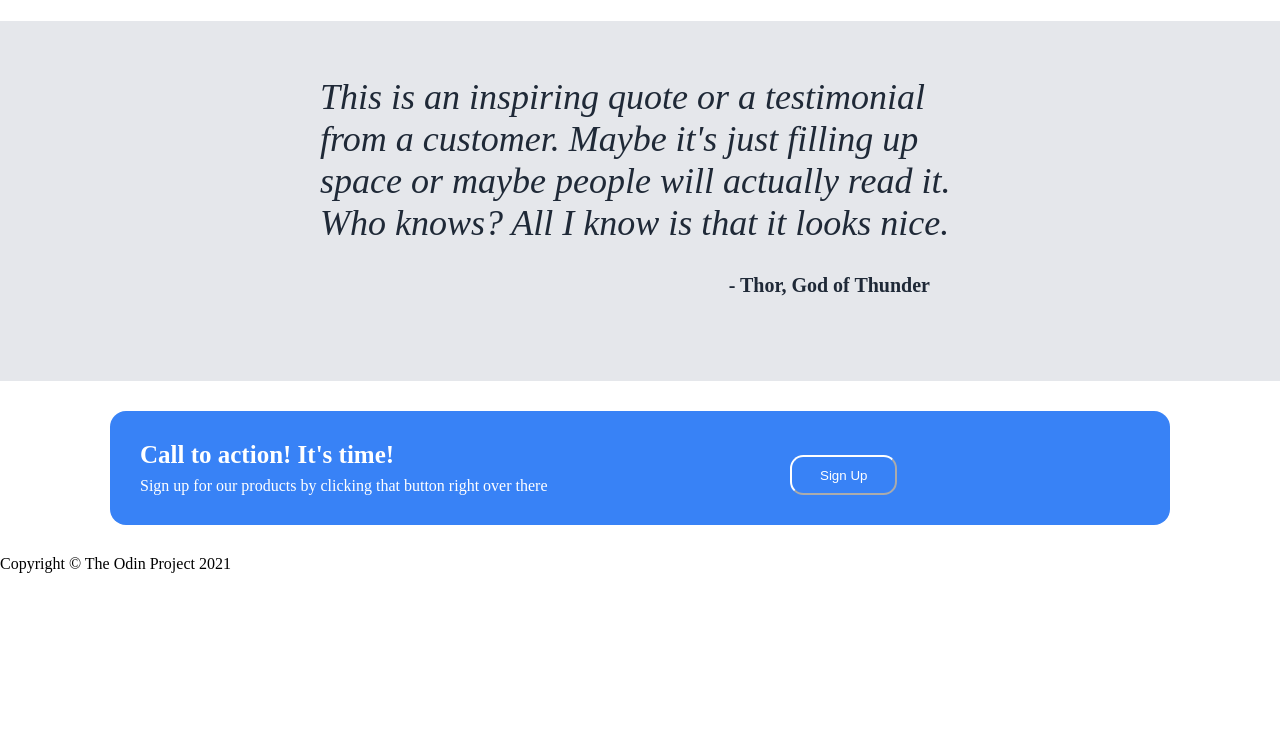
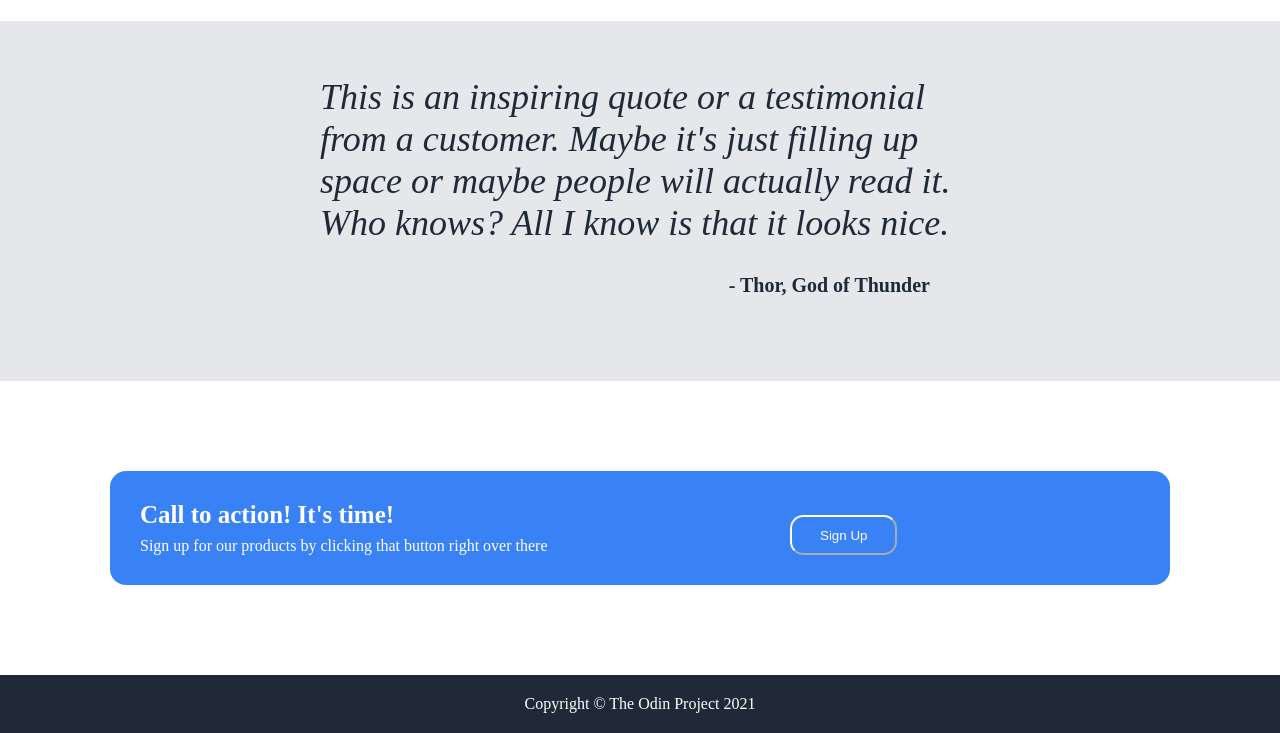
Before and after one commit to Elkady-Code/Landing-Page, a plain HTML site: page index.html in a window 1280 px wide. Shown: the part 676-1409 px from the top of the page. Before the commit the page ends 1249 px from the top, so only its background shows below. Drawn offline with Linux system fonts and the light colour scheme.

Commit message:
Finished Footer: Html,CSS, and fixed the margin between footer and section three

```diff
--- a/style.css
+++ b/style.css
@@ -131,7 +131,7 @@ ul {
   background-color: #3882f6;
   padding: 30px;
   color: white;
-  margin: 30px auto;
+  margin: 90px auto;
   max-width: 1000px;
   border-radius: 1em;
 }
@@ -171,3 +171,13 @@ ul {
   justify-content: center;
   align-self: flex-end;
 }
+
+.footer {
+  display: flex;
+  justify-content: center;
+  background-color: #1f2937;
+  align-content: center;
+  padding: 20px;
+  text-align: center;
+  color: white;
+}
```
